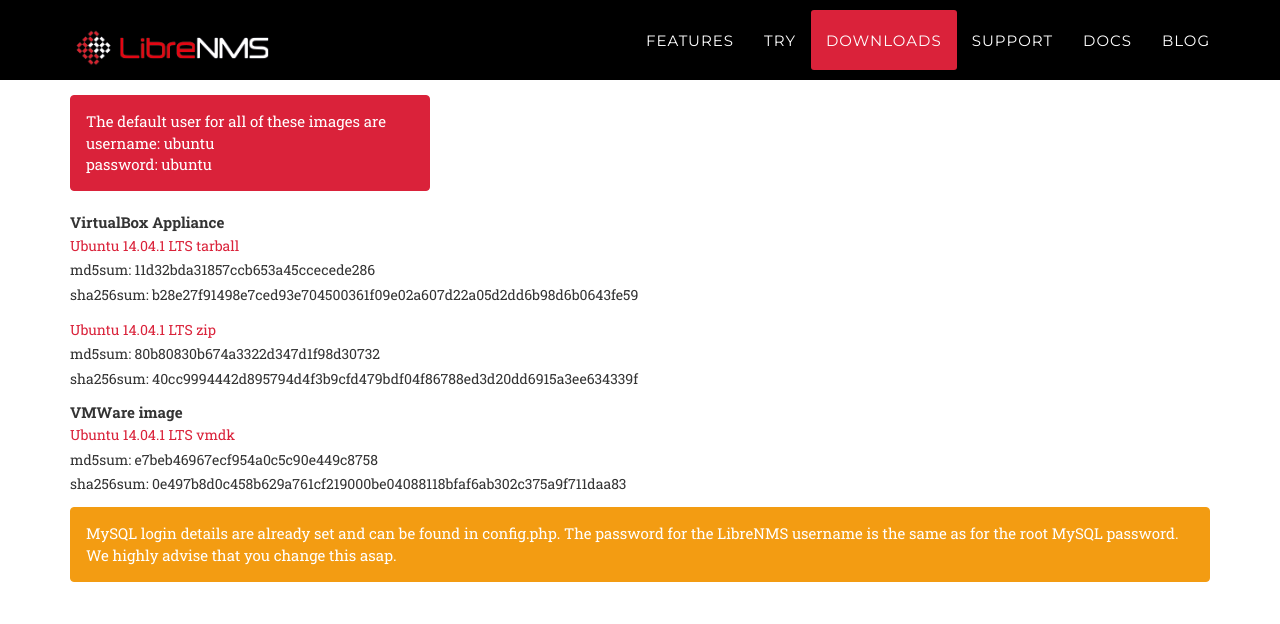
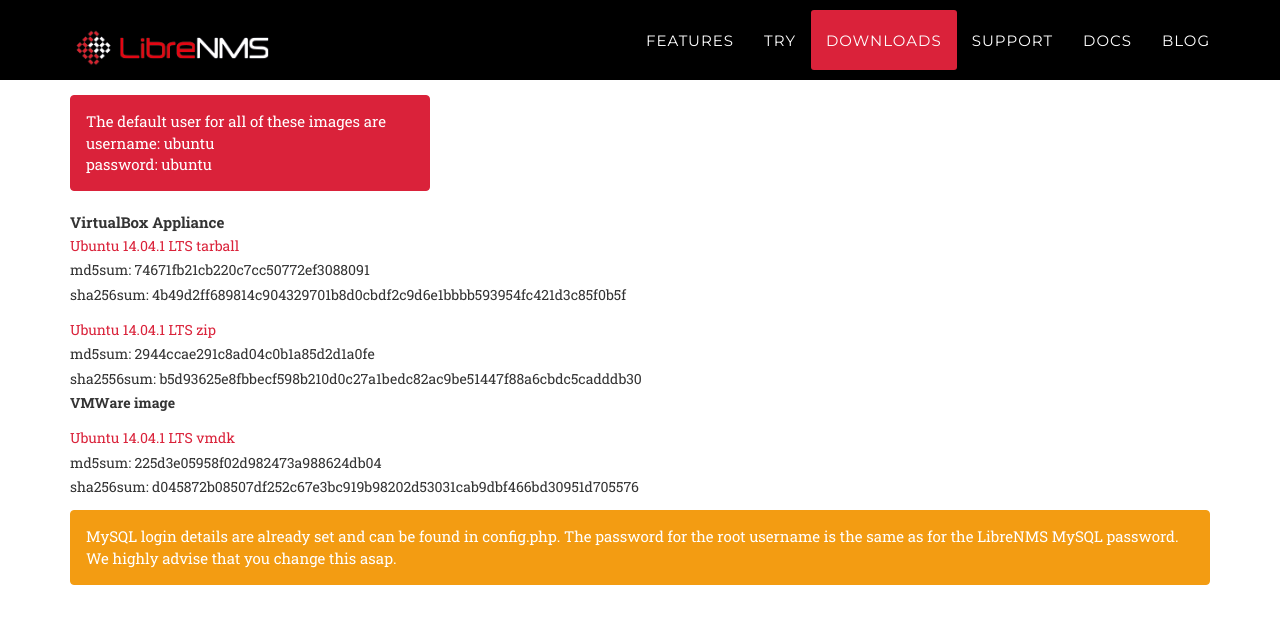
Before and after one commit to librenms/librenms.github.io, a Jekyll site: the page built from index.html, in a window 1280 px wide and 900 px high, scrolled down 3162 px. Shown: the top 624 px of the window. Built offline with Jekyll 4.4.1, drawn with Linux system fonts in a browser that asks for light colours; some web fonts are replaced.

Commit message:
Updated download hashes

```diff
--- a/_includes/downloads.html
+++ b/_includes/downloads.html
@@ -29,16 +29,16 @@
                     </div>
                     <strong>VirtualBox Appliance</strong><br />
                     <p><a href="http://lathwood.uk/ubuntu-librenms.tgz">Ubuntu 14.04.1 LTS tarball</a><br />
-                    md5sum: 11d32bda31857ccb653a45ccecede286<br />
-                    sha256sum: b28e27f91498e7ced93e704500361f09e02a607d22a05d2dd6b98d6b0643fe59<br /></p>
+                    md5sum: 74671fb21cb220c7cc50772ef3088091<br />
+                    sha256sum: 4b49d2ff689814c904329701b8d0cbdf2c9d6e1bbbb593954fc421d3c85f0b5f<br />
                     <p><a href="http://lathwood.uk/ubuntu-librenms.zip">Ubuntu 14.04.1 LTS zip</a><br />
-                    md5sum: 80b80830b674a3322d347d1f98d30732<br />
-                    sha256sum: 40cc9994442d895794d4f3b9cfd479bdf04f86788ed3d20dd6915a3ee634339f<br /></p>
+                    md5sum: 2944ccae291c8ad04c0b1a85d2d1a0fe<br />
+                    sha2556sum: b5d93625e8fbbecf598b210d0c27a1bedc82ac9be51447f88a6cbdc5cadddb30<br />
                     <strong>VMWare image</strong><br />
                     <p><a href="http://lathwood.uk/ubuntu-librenms.vmdk">Ubuntu 14.04.1 LTS vmdk</a><br />
-                    md5sum: e7beb46967ecf954a0c5c90e449c8758<br />
-                    sha256sum: 0e497b8d0c458b629a761cf219000be04088118bfaf6ab302c375a9f711daa83<br /></p>
-                    <div class="alert alert-warning">MySQL login details are already set and can be found in config.php. The password for the LibreNMS username is the same as for the root MySQL password. We highly advise that you change this asap.<br /></div>
+                    md5sum: 225d3e05958f02d982473a988624db04<br />
+                    sha256sum: d045872b08507df252c67e3bc919b98202d53031cab9dbf466bd30951d705576<br />
+                    <div class="alert alert-warning">MySQL login details are already set and can be found in config.php. The password for the root username is the same as for the LibreNMS MySQL password. We highly advise that you change this asap.<br /></div>
                 </div>
             </div>
         </div>
```
